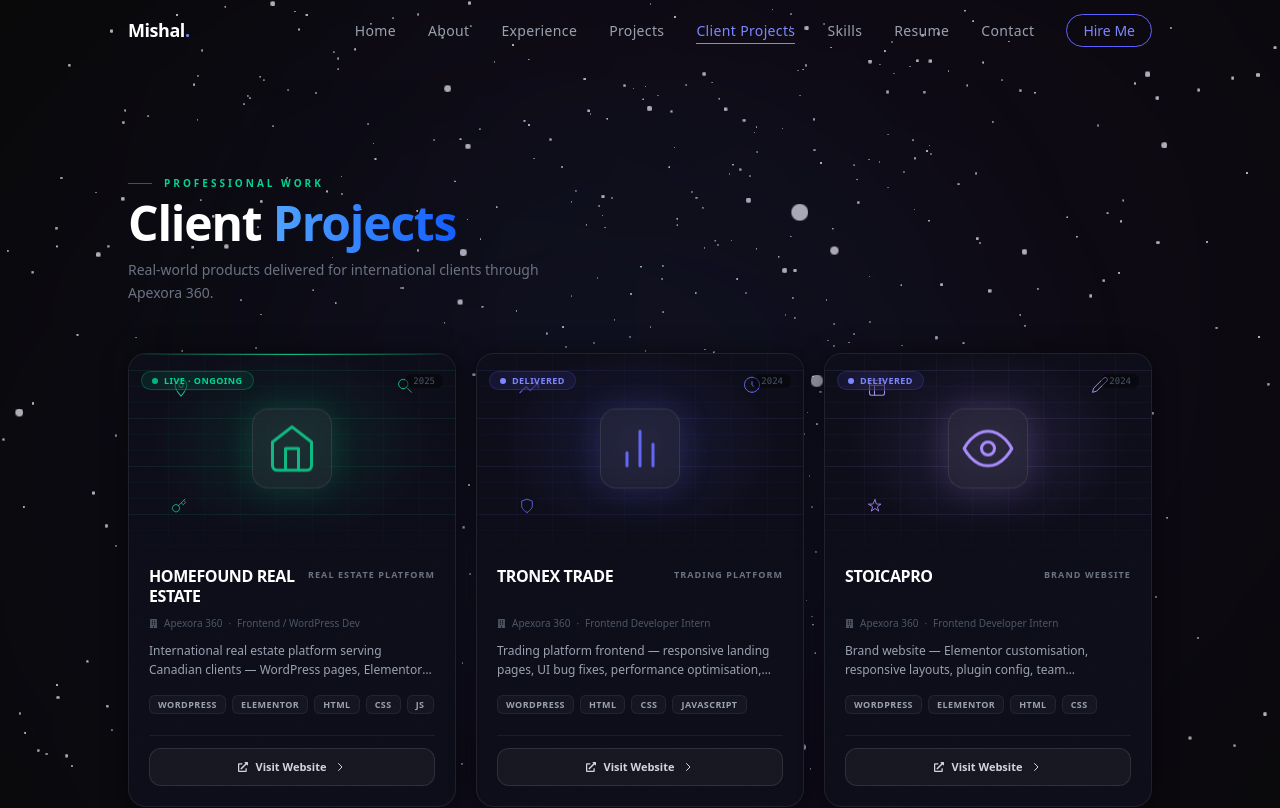
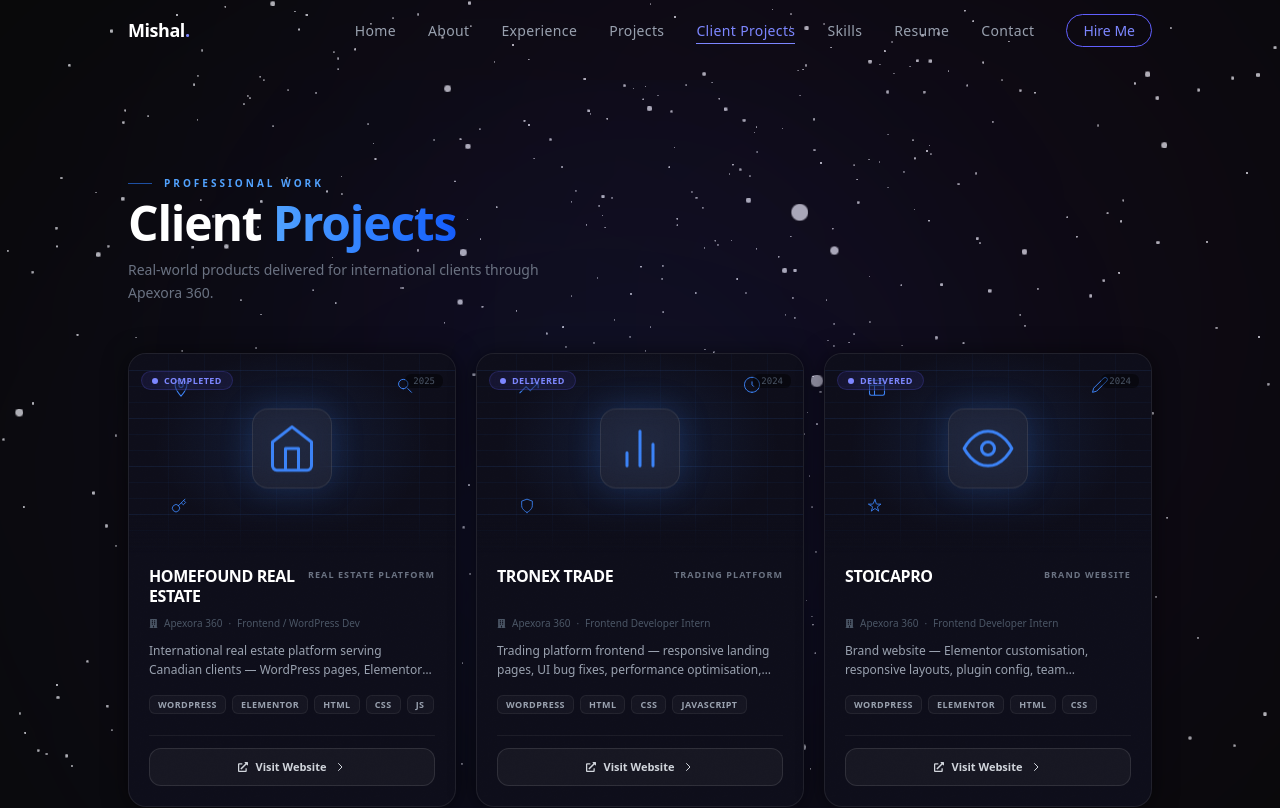
Before and after one commit to Mishal04/MY_PORTFOLIO, a Next.js app: page /client-projects in a window 1280 px wide. Shown: the top 808 px of the page. Built offline with nearby package versions, Linux system fonts and the light colour scheme.

Commit message:
feat: update client projects colors to blue and mark HomeFound as completed

```diff
--- a/app/components/ClientProjects.tsx
+++ b/app/components/ClientProjects.tsx
@@ -23,7 +23,7 @@
 
 const CLIENT_ICON_DEFS: Record<string, { hero: IconDef; accent: string; accentRgb: string; supporting: IconDef[] }> = {
   homefound: {
-    accent: "#10b981", accentRgb: "16,185,129",
+    accent: "#3b82f6", accentRgb: "59,130,246",
     hero: { path: "M3 9l9-7 9 7v11a2 2 0 01-2 2H5a2 2 0 01-2-2zM9 22V12h6v10", size: 52 },
     supporting: [
       { path: "M12 2C8.13 2 5 5.13 5 9c0 5.25 7 13 7 13s7-7.75 7-13c0-3.87-3.13-7-7-7zm0 9.5a2.5 2.5 0 110-5 2.5 2.5 0 010 5z", size: 20 },
@@ -32,7 +32,7 @@
     ],
   },
   tronex: {
-    accent: "#6366f1", accentRgb: "99,102,241",
+    accent: "#3b82f6", accentRgb: "59,130,246",
     hero: { path: "M18 20V10M12 20V4M6 20v-6", size: 52 },
     supporting: [
       { path: "M23 6l-9.5 9.5-5-5L1 18M23 6h-6M23 6v6", size: 20 },
@@ -41,7 +41,7 @@
     ],
   },
   stoicapro: {
-    accent: "#a78bfa", accentRgb: "167,139,250",
+    accent: "#3b82f6", accentRgb: "59,130,246",
     hero: { path: "M1 12s4-8 11-8 11 8 11 8-4 8-11 8-11-8-11-8zM12 15a3 3 0 100-6 3 3 0 000 6z", size: 52 },
     supporting: [
       { path: "M19 3H5a2 2 0 00-2 2v14a2 2 0 002 2h14a2 2 0 002-2V5a2 2 0 00-2-2zM3 9h18M9 21V9", size: 20 },
@@ -105,8 +105,8 @@
     company: "Apexora 360",
     website: "https://homefound.ca/",
     role: "Frontend / WordPress Dev",
-    status: "active" as const,
-    statusLabel: "Live · Ongoing",
+    status: "delivered" as const,
+    statusLabel: "Completed",
     year: "2025",
     description: "International real estate platform serving Canadian clients — WordPress pages, Elementor layouts, UI fixes, performance tuning.",
     tags: ["WordPress", "Elementor", "HTML", "CSS", "JS"],
@@ -253,8 +253,8 @@
         className="relative z-10 py-20 md:py-24 w-full overflow-hidden">
 
         <div className="absolute inset-0 pointer-events-none" aria-hidden="true">
-          <div className="absolute top-0 right-1/4 w-[40rem] h-[40rem] rounded-full bg-emerald-500/[0.03] blur-[120px]" />
-          <div className="absolute bottom-0 left-1/4 w-[35rem] h-[35rem] rounded-full bg-indigo-600/[0.03] blur-[120px]" />
+          <div className="absolute top-0 right-1/4 w-[40rem] h-[40rem] rounded-full bg-blue-500/[0.03] blur-[120px]" />
+          <div className="absolute bottom-0 left-1/4 w-[35rem] h-[35rem] rounded-full bg-blue-600/[0.03] blur-[120px]" />
         </div>
 
         <div className="relative z-10 w-full max-w-6xl mx-auto px-6 md:px-12 lg:px-16 flex flex-col gap-10 md:gap-12">
@@ -264,8 +264,8 @@
             viewport={{ once: true }} transition={{ duration: 0.55 }}
             className="flex flex-col gap-2">
             <div className="flex items-center gap-3">
-              <div className="w-6 h-px bg-emerald-500/60" aria-hidden="true" />
-              <span className="text-[10px] font-bold text-emerald-400 uppercase tracking-[0.3em]">Professional Work</span>
+              <div className="w-6 h-px bg-blue-500/60" aria-hidden="true" />
+              <span className="text-[10px] font-bold text-blue-400 uppercase tracking-[0.3em]">Professional Work</span>
             </div>
             <h2 id="client-projects-heading" className="text-3xl md:text-5xl font-black text-white tracking-tight">
               Client <span className="text-transparent bg-clip-text bg-gradient-to-r from-blue-400 to-blue-600">Projects</span>
```
